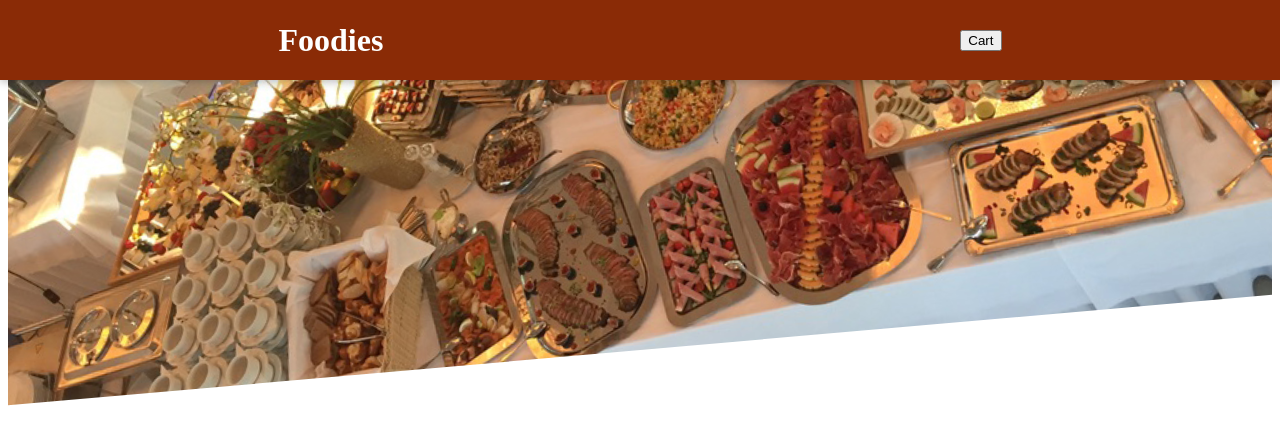
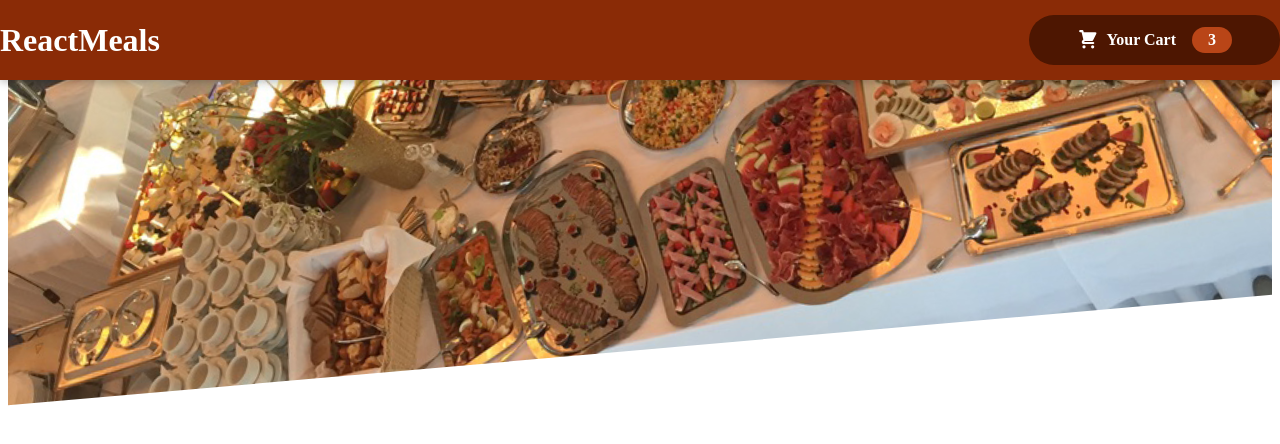
Before and after one commit to Suraj-Ambekar/React-Projects, a React (Create React App) app in the folder foodorderapp/: page / in a window 1280 px wide. Shown: the top 444 px of the page. Built offline with nearby package versions, Linux system fonts and the light colour scheme.

Commit message:
created cart button

```diff
--- /dev/null
+++ b/foodorderapp/src/components/Cart/CartIcon.js
@@ -0,0 +1,13 @@
+const CartIcon = () => {
+  return (
+    <svg
+      xmlns='http://www.w3.org/2000/svg'
+      viewBox='0 0 20 20'
+      fill='currentColor'
+    >
+      <path d='M3 1a1 1 0 000 2h1.22l.305 1.222a.997.997 0 00.01.042l1.358 5.43-.893.892C3.74 11.846 4.632 14 6.414 14H15a1 1 0 000-2H6.414l1-1H14a1 1 0 00.894-.553l3-6A1 1 0 0017 3H6.28l-.31-1.243A1 1 0 005 1H3zM16 16.5a1.5 1.5 0 11-3 0 1.5 1.5 0 013 0zM6.5 18a1.5 1.5 0 100-3 1.5 1.5 0 000 3z' />
+    </svg>
+  );
+};
+
+export default CartIcon;
--- a/foodorderapp/src/components/Layout/Header.js
+++ b/foodorderapp/src/components/Layout/Header.js
@@ -1,20 +1,21 @@
-import classes from "./Header.module.css";
-import {Fragment} from 'react';
-import mealsImg from '../../assets/meals.jpg'
+import { Fragment } from 'react';
 
+import HeaderCartButton from './HeaderCartButton';
+import mealsImage from '../../assets/meals.jpg';
+import classes from './Header.module.css';
 
-function Header(props) {
+const Header = (props) => {
   return (
     <Fragment>
       <header className={classes.header}>
-                <h1>Foodies</h1>
-                <button>Cart</button>
+        <h1>ReactMeals</h1>
+        <HeaderCartButton />
       </header>
       <div className={classes['main-image']}>
-                <img  src={mealsImg}  alt="table full of meals" />
+        <img src={mealsImage} alt='A table full of delicious food!' />
       </div>
     </Fragment>
-    )
-}
+  );
+};
 
 export default Header;
--- a/foodorderapp/src/components/Layout/Header.module.css
+++ b/foodorderapp/src/components/Layout/Header.module.css
@@ -7,17 +7,12 @@
   background-color: #8a2b06;
   color: white;
   display: flex;
-    justify-content: space-around;
+  justify-content: space-between;
   align-items: center;
-    /* padding: 0 2% ; */
+  /* padding: 0 20% 0 0; */
   box-shadow: 0 2px 8px rgba(0, 0, 0, 0.25);
   z-index: 10;
 }
-
-  .header h1{
-    margin-right: 20px;
-  }
-
 
 .main-image {
   width: 100%;
--- /dev/null
+++ b/foodorderapp/src/components/Layout/HeaderCartButton.js
@@ -0,0 +1,16 @@
+import CartIcon from '../Cart/CartIcon';
+import classes from './HeaderCartButton.module.css';
+
+const HeaderCartButton = (props) => {
+  return (
+    <button className={classes.button}>
+      <span className={classes.icon}>
+        <CartIcon />
+      </span>
+      <span>Your Cart</span>
+      <span className={classes.badge}>3</span>
+    </button>
+  );
+};
+
+export default HeaderCartButton;
--- /dev/null
+++ b/foodorderapp/src/components/Layout/HeaderCartButton.module.css
@@ -0,0 +1,59 @@
+.button {
+    cursor: pointer;
+    font: inherit;
+    border: none;
+    background-color: #4d1601;
+    color: white;
+    padding: 0.75rem 3rem;
+    display: flex;
+    justify-content: space-around;
+    align-items: center;
+    border-radius: 25px;
+    font-weight: bold;
+  }
+
+  .button:hover,
+  .button:active {
+    background-color: #2c0d00;
+  }
+
+  .icon {
+    width: 1.35rem;
+    height: 1.35rem;
+    margin-right: 0.5rem;
+  }
+
+  .badge {
+    background-color: #b94517;
+    padding: 0.25rem 1rem;
+    border-radius: 25px;
+    margin-left: 1rem;
+    font-weight: bold;
+  }
+
+  .button:hover .badge,
+  .button:active .badge {
+    background-color: #92320c;
+  }
+
+  .bump {
+    animation: bump 300ms ease-out;
+  }
+
+  @keyframes bump {
+    0% {
+      transform: scale(1);
+    }
+    10% {
+      transform: scale(0.9);
+    }
+    30% {
+      transform: scale(1.1);
+    }
+    50% {
+      transform: scale(1.15);
+    }
+    100% {
+      transform: scale(1);
+    }
+  }
```
Lines whose indentation alone changed are shown as unchanged.
